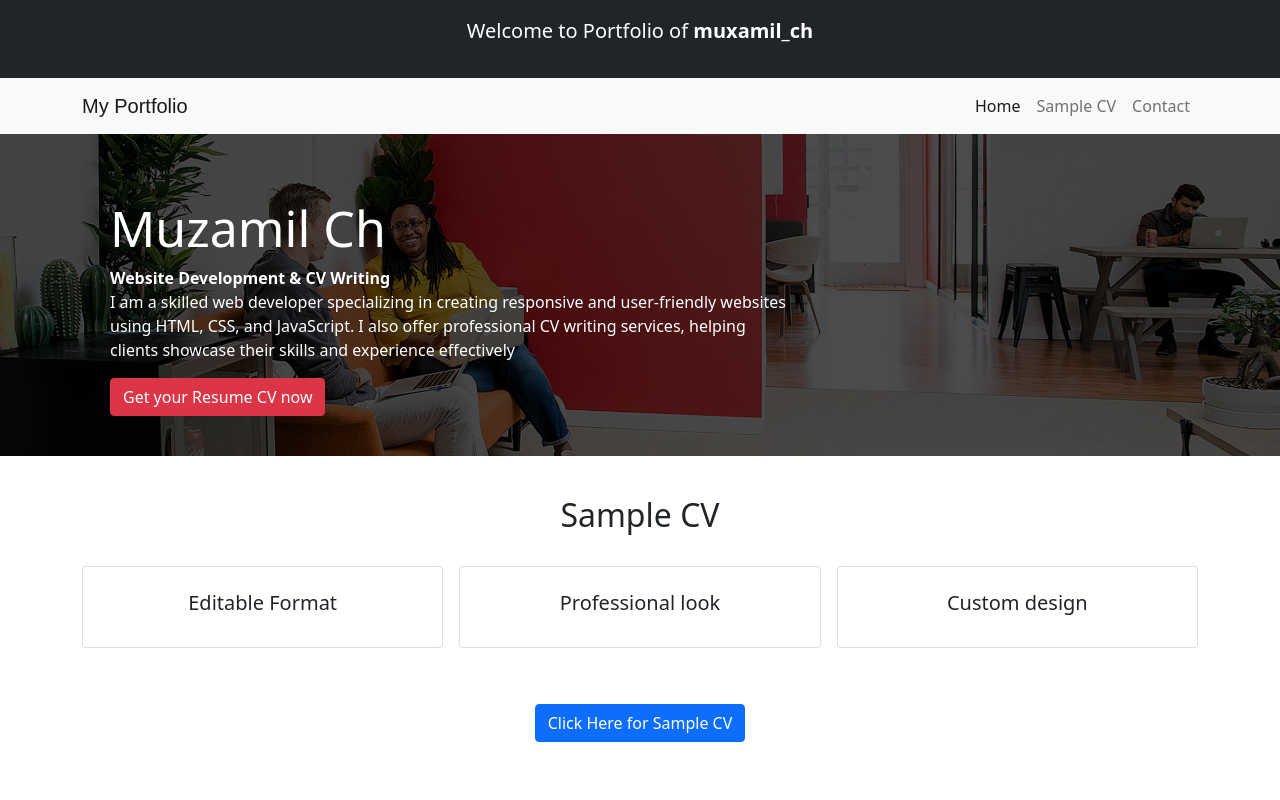
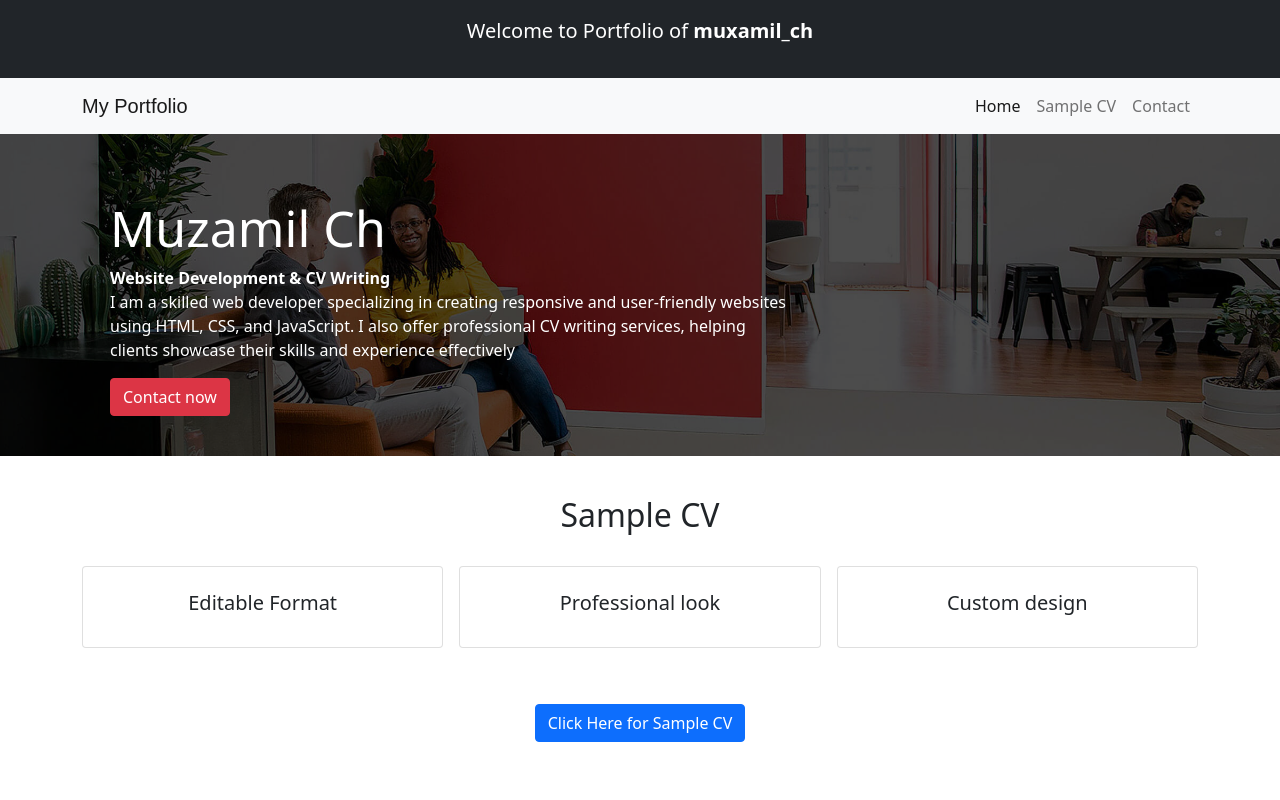
Before and after one commit to muxamil912/Portfolio, a plain HTML site: page index.html in a window 1280 px wide. Shown: the top 800 px of the page. Drawn offline with nearby package versions, Linux system fonts and the light colour scheme; a web font is replaced by a local one.

Commit message:
index.html

```diff
--- a/index.html
+++ b/index.html
@@ -66,7 +66,7 @@
           <p>
         I am a skilled web developer specializing in creating responsive and user-friendly websites using HTML, CSS, and JavaScript. I also offer professional CV writing services, helping clients showcase their skills and experience effectively
           </p>
-          <a href="https://www.fiverr.com/muxamil_ch" class="btn btn-danger">Get your Resume CV now</a>
+          <a href="https://www.fiverr.com/muxamil_ch" class="btn btn-danger">Contact now</a>
           </div>
 
 
```
